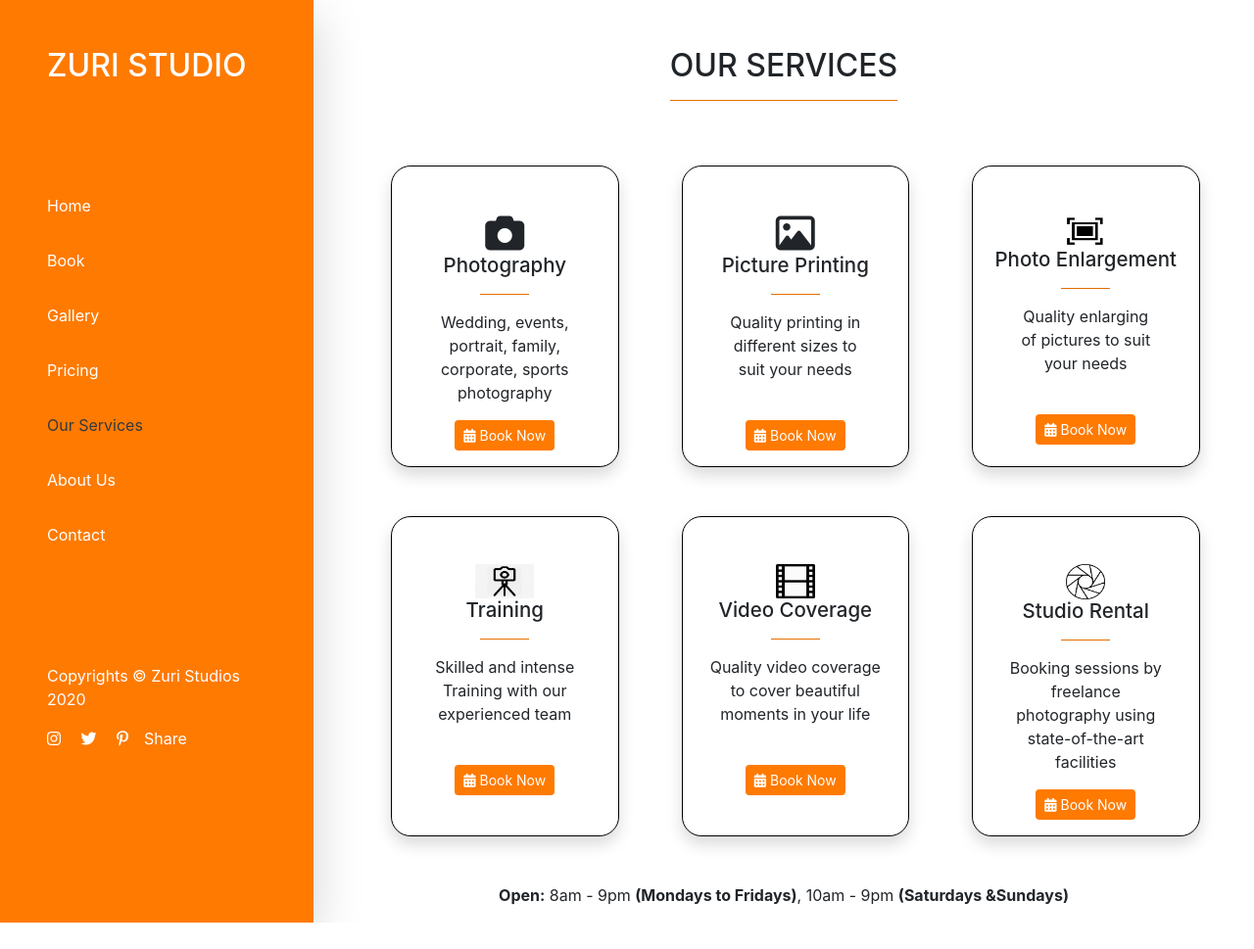
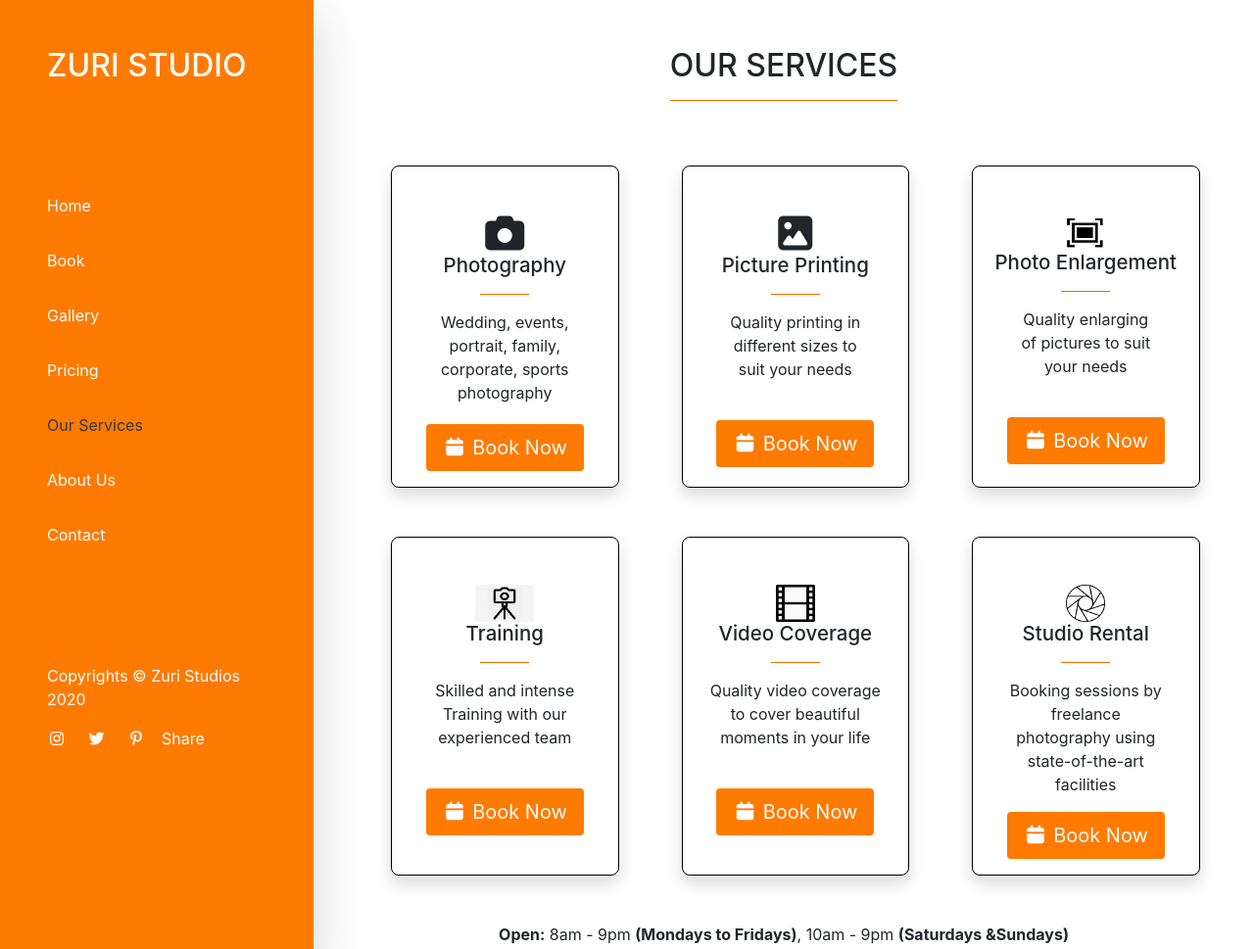
Before and after one commit to wisdomosara/teamfierce, a plain HTML site: page index.html in a window 1280 px wide. Shown: the top 969 px of the page at 98% size. Before the commit the page ends 942 px from the top, so only its background shows below. Drawn offline with nearby package versions, Linux system fonts and the light colour scheme; files that its build step writes are made by us from their sources.

Commit message:
Add files via upload

```diff
--- a/index.html
+++ b/index.html
@@ -5,11 +5,10 @@
     <meta name="viewport" content="width=device-width, initial-scale=1.0">
     <meta http-equiv="X-UA-Compatible" content="ie=edge">
     <title>Our Services</title>
+    <link rel="stylesheet" href="fontawesome/css/all.css">
     <!-- Bootstrap CSS -->
-    <link rel="stylesheet" href="bootstrap.min.css">
+    <link rel="stylesheet" href="bootstrap-4.4.1-dist/css/bootstrap.min.css">
     <link rel="stylesheet" href="photo.css">
-    <!--     font-awesome -->
-    <script src="https://kit.fontawesome.com/19f68977af.js" crossorigin="anonymous"></script>
 </head>
 <body>
     <div class="container-fluid">
@@ -44,43 +43,43 @@
                         <div class="text-center pt-5"><i class="fa fa-camera" style="font-size:40px;" aria-hidden="true"></i></div>
                         <div class="text-center"><h4>Photography</h4></div>
                         <hr class="text-center">
-                        <div class="para"><p class="text-center">Wedding, events, portrait, family, corporate, sports photography</p></div>
-                        <div class="text-center pb-3"><button class="text-center btn btn-sm text-white rounded"><i class="fa fa-calendar" aria-hidden="true"></i> Book Now</button></div>
+                        <div class="para"><p class="text-center pb-1">Wedding, events, portrait, family, corporate, sports photography</p></div>
+                        <div class="text-center pb-3"><button class="text-center btn btn-lg text-white rounded"><i class="fa fa-calendar" aria-hidden="true"></i> Book Now</button></div>
                     </div>
                     <div class="bg-white items shadow col-sm-5 col-lg-5 col-xl-3 col-md-5">
                             <div class="text-center pt-5"><i class="fa fa-image" style="font-size:40px;" aria-hidden="true"></i></div>
                             <div class="text-center"><h4>Picture Printing</h4></div>
                             <hr class="text-center">
                             <div class="para"><p class="text-center pb-4">Quality printing in different sizes to suit your needs</p></div>
-                            <div class="text-center pb-3"><button class="text-center btn btn-sm text-white rounded"><i class="fa fa-calendar" aria-hidden="true"></i> Book Now</button></div>
+                            <div class="text-center pb-3"><button class="text-center btn btn-lg text-white rounded"><i class="fa fa-calendar" aria-hidden="true"></i> Book Now</button></div>
                     </div>
                     <div class="bg-white items shadow col-sm-5 col-lg-5 col-xl-3 col-md-5">
-                            <div class="text-center pt-5"><img src="resize.png" width="40px" height="35px"></div>
+                            <div class="text-center pt-5"><img src="resize.png" width="40px" height="38px"></div>
                             <div class="text-center"><h4>Photo Enlargement</h4></div>
                             <hr class="text-center">
                             <div class="para"><p class="text-center pb-4">Quality enlarging of pictures to suit your needs</p></div>
-                            <div class="text-center pb-3"><button class="text-center btn btn-sm text-white rounded"><i class="fa fa-calendar" aria-hidden="true"></i> Book Now</button></div>
+                            <div class="text-center pb-3"><button class="text-center btn btn-lg text-white rounded"><i class="fa fa-calendar" aria-hidden="true"></i> Book Now</button></div>
                     </div>
                     <div class="bg-white items shadow  col-sm-5 col-lg-5 col-xl-3 col-md-5">
-                            <div class="text-center pt-5"><img src="tripod.jpeg" width="60px" height="35px"></div>
+                            <div class="text-center pt-5"><img src="tripod.jpeg" width="60px" height="38px"></div>
                             <div class="text-center"><h4>Training</h4></div>
                             <hr class="text-center">
                             <div class="para"><p class="text-center pb-4">Skilled and intense Training with our experienced team</p></div>
-                            <div class="text-center pb-3"><button class="text-center btn btn-sm text-white rounded"><i class="fa fa-calendar" aria-hidden="true"></i> Book Now</button></div>
+                            <div class="text-center pb-3"><button class="text-center btn btn-lg text-white rounded"><i class="fa fa-calendar" aria-hidden="true"></i> Book Now</button></div>
                     </div>
                     <div class="bg-white items shadow col-sm-5 col-lg-5 col-xl-3 col-md-5">
-                            <div class="text-center pt-5"><img src="video.png" width="40px" height="35px"></div>
+                            <div class="text-center pt-5"><img src="video.png" width="40px" height="38px"></div>
                             <div class="text-center"><h4>Video Coverage</h4></div>
                             <hr class="text-center">
                             <div class="para1"><p class="text-center pb-4">Quality video coverage to cover beautiful moments in your life</p></div>
-                            <div class="text-center pb-3"><button class="text-center btn btn-sm text-white rounded"><i class="fa fa-calendar" aria-hidden="true"></i> Book Now</button></div>
+                            <div class="text-center pb-3"><button class="text-center btn btn-lg text-white rounded"><i class="fa fa-calendar" aria-hidden="true"></i> Book Now</button></div>
                     </div>
                     <div class="bg-white items shadow pad  col-sm-5 col-lg-5 col-xl-3 col-md-5">
-                            <div class="text-center pt-5"><img src="lens.png" width="40px" height="36px"></div>
+                            <div class="text-center pt-5"><img src="lens.png" width="40px" height="38px"></div>
                             <div class="text-center"><h4>Studio Rental</h4></div>
                             <hr class="text-center">
                             <div class="px-3"><p class="text-center">Booking sessions by freelance photography using state-of-the-art facilities</p></div>
-                            <div class="text-center pb-3"><button class="text-center btn btn-sm text-white rounded"><i class="fa fa-calendar" aria-hidden="true"></i> Book Now</button></div>
+                            <div class="text-center pb-3"><button class="text-center btn btn-lg text-white rounded"><i class="fa fa-calendar" aria-hidden="true"></i> Book Now</button></div>
                     </div>
                 </div>
                 <div class="pt-5">
--- a/photo.css
+++ b/photo.css
@@ -1,7 +1,7 @@
 /* for Desktop and big screens */
 .items{
     border:0.2px solid black;
-    border-radius: 20px;
+    border-radius: 8px;
     margin-top:50px;
     margin-left:5vw
 }
@@ -26,7 +26,7 @@ h4{
 }
 
 /* Small screen no side nav */
-@media only screen and (max-width:600px){
+@media only screen and (max-width:768px){
     .items{
         margin:20px 0 0 0;
         width:100%;
```
